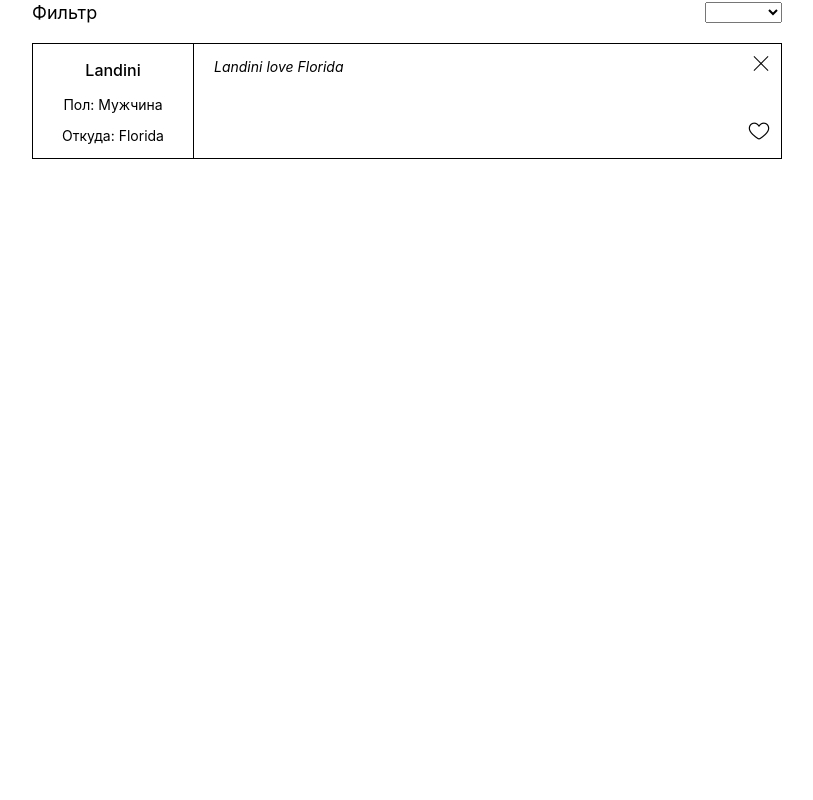
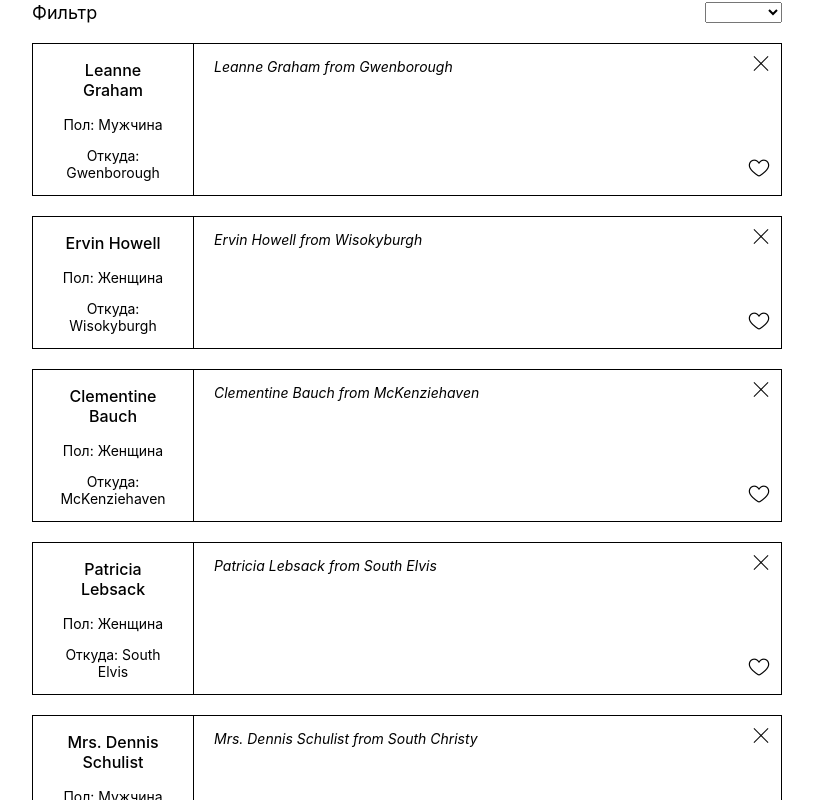
Before and after one commit to roman-ps/guestbook, a React (Create React App) app: page / in a window 1280 px wide. Shown: the part 300-1100 px from the top of the page, without its empty margins (233-1046 px from the left). Before the commit the page ends 800 px from the top, so only its background shows below. Built offline with nearby package versions, Linux system fonts and the light colour scheme.

Commit message:
Добавил тестовые данные и ф-ию загрузки сторонних данных

```diff
--- a/src/components/App/App.js
+++ b/src/components/App/App.js
@@ -6,17 +6,69 @@ import Reviews from './Reviews/Reviews';
 
 const reviewsAll = [
   {
-    name: 'Landini',
-    mail: 'landini@land.com',
-    city: 'Florida',
-    text: 'Landini love Florida',
-    sex: 'Мужской',
-    id: 1,
+    "name": "Leanne Graham",
+    "mail": "Sincere@april.biz",
+    "city": "Gwenborough",
+    "text": "Leanne Graham from Gwenborough",
+    "sex": "Мужской",
+    "id": 1
   },
+  {
+    "name": "Ervin Howell",
+    "mail": "Shanna@melissa.tv",
+    "city": "Wisokyburgh",
+    "text": "Ervin Howell from Wisokyburgh",
+    "sex": "Женский",
+    "id": 2
+  },
+  {
+    "name": "Clementine Bauch",
+    "mail": "Nathan@yesenia.net",
+    "city": "McKenziehaven",
+    "text": "Clementine Bauch from McKenziehaven",
+    "sex": "Женский",
+    "id": 3
+  },
+  {
+    "name": "Patricia Lebsack",
+    "mail": "Julianne.OConner@kory.org",
+    "city": "South Elvis",
+    "text": "Patricia Lebsack from South Elvis",
+    "sex": "Женский",
+    "id": 4
+  },
+  {
+    "name": "Mrs. Dennis Schulist",
+    "mail": "Karl_Dach@jasper.info",
+    "city": "South Christy",
+    "text": "Mrs. Dennis Schulist from South Christy",
+    "sex": "Мужской",
+    "id": 5
+  },
+  {
+    "name": "Kurtis Weissnat",
+    "mail": "Telly.Hoeger@billy.biz",
+    "city": "Howemouth",
+    "text": "Kurtis Weissnat from Howemouth",
+    "sex": "Мужской",
+    "id": 6
+  }
 ];
+
+const DATA_URL = './reviews.json';
 
 const App = () => {
   const [reviews, setReviews] = useState(reviewsAll);
+
+  const loadData = () => {
+    return fetch(DATA_URL)
+      .then((response) => {
+        return response.json
+      })
+      .then((data) => {
+        setReviews(data);
+      })
+  };
 
   const getNextId = () => {
     return reviews.reduce(function(a,b)  {
@@ -27,6 +79,7 @@ const App = () => {
   const onFinalSaveData = (enterData) => {
     const actualData = {...enterData, id: getNextId()};
     setReviews([actualData, ...reviews]);
+    loadData()
   };
 
   const deleteItemById = (id) => {
```
